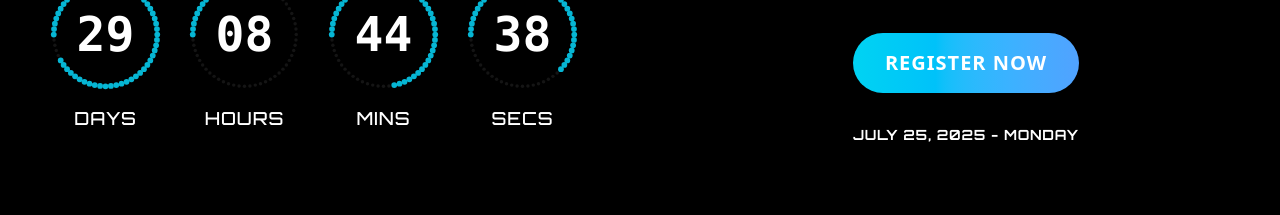
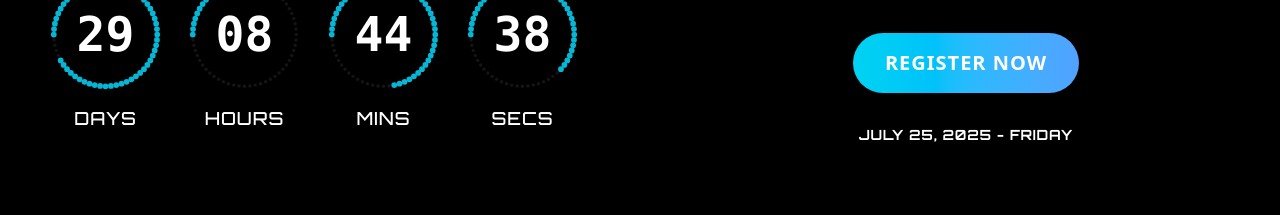
Before and after one commit to Navaneetha-Krishnan-MV/DevSpark, a React (Vite) app: page / in a window 1280 px wide. Shown: the part 1580-1795 px from the top of the page. Built offline with nearby package versions, Linux system fonts and the light colour scheme.

Commit message:
Day Updated

```diff
--- a/src/Components/CountDownTimer.tsx
+++ b/src/Components/CountDownTimer.tsx
@@ -125,7 +125,7 @@ const CountDownTimer = () => {
             </button>
 
             <p className="text-white text-sm font-semibold uppercase tracking-wider mt-6 md:mt-8">
-              July 25, 2025 - Monday
+              July 25, 2025 - Friday
             </p>
           </div>
         </div>
```
